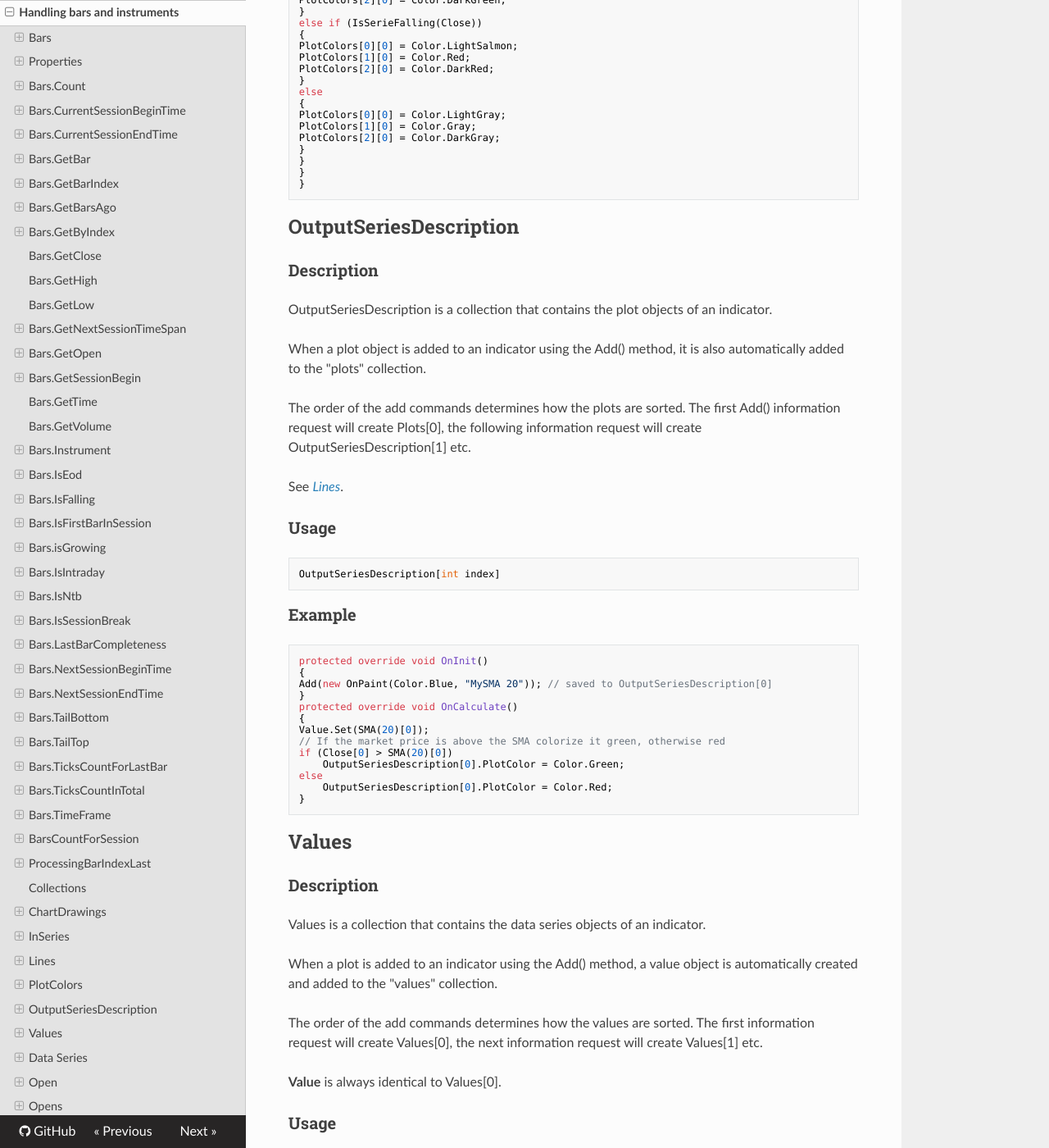
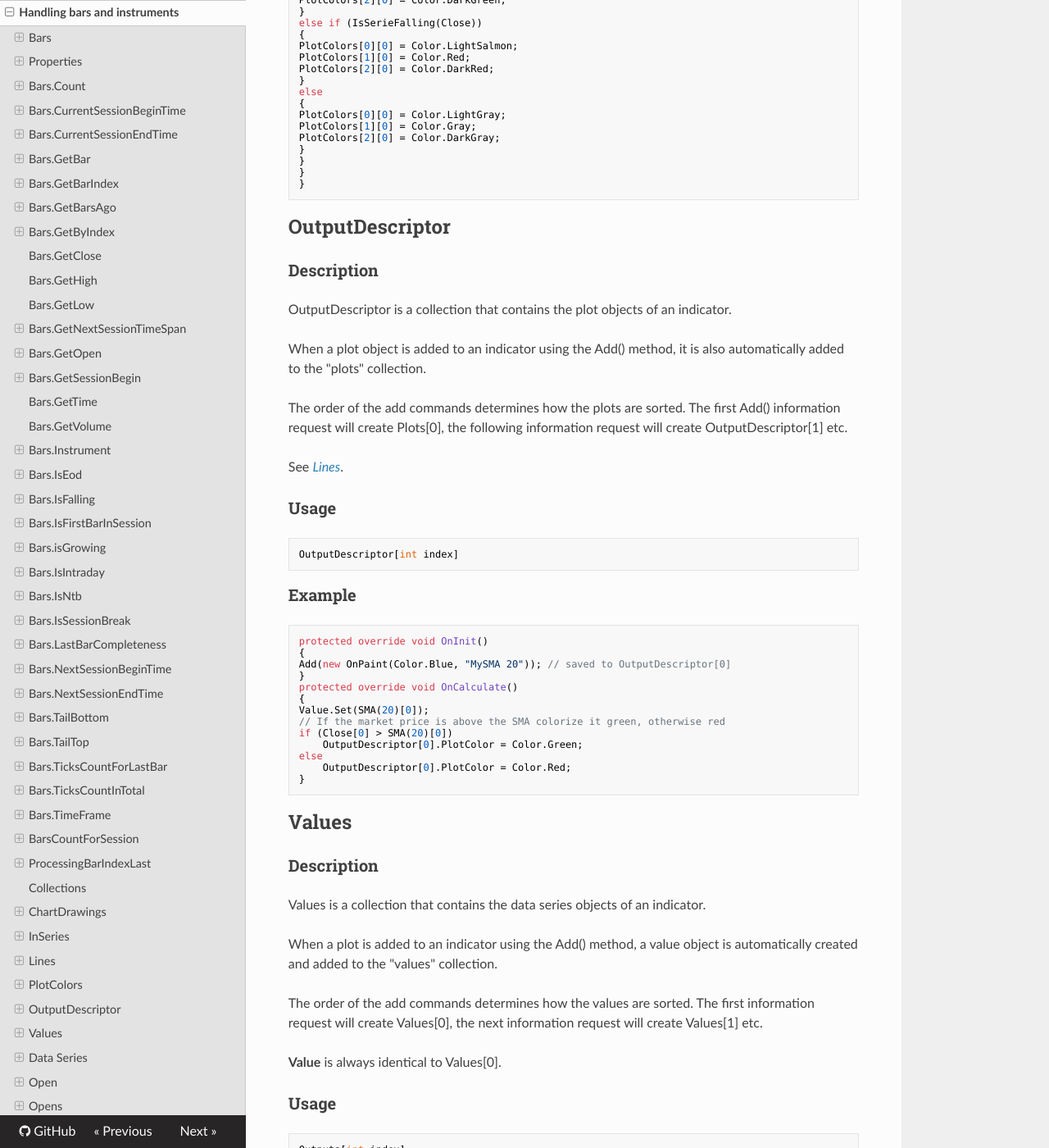
Before and after one commit to AgenaTrader/AgenaScript-documentation, an MkDocs documentation site: the page built from sources/handling_bars_and_instruments.md, in a window 1280 px wide and 1400 px high, scrolled down 32036 px. Shown: the whole window at 82% size. Built offline with MkDocs 1.6.1, drawn with Linux system fonts in a browser that asks for light colours; nearby versions of some CDN libraries; old or Windows-style settings are respelled for this version of MkDocs; some of the changed text lies outside the part shown.

Commit message:
Update handling_bars_and_instruments.md

````diff
--- a/sources/handling_bars_and_instruments.md
+++ b/sources/handling_bars_and_instruments.md
@@ -930,7 +930,7 @@
 
 The order of the add commands determines how these lines are sorted. The first information request of Add() will create Lines\[0\], the next information request will be Lines\[1\] etc.
 
-See [*OutputSeriesDescription*](#outputseriesdescription).
+See [*OutputDescriptor*](#outputdescriptor).
 
 ### Usage
 ```cs
@@ -1036,35 +1036,35 @@
 }
 ```
 
-## OutputSeriesDescription
-### Description
-OutputSeriesDescription is a collection that contains the plot objects of an indicator.
+## OutputDescriptor
+### Description
+OutputDescriptor is a collection that contains the plot objects of an indicator.
 
 When a plot object is added to an indicator using the Add() method, it is also automatically added to the "plots" collection.
 
-The order of the add commands determines how the plots are sorted. The first Add() information request will create Plots\[0\], the following information request will create OutputSeriesDescription\[1\] etc.
+The order of the add commands determines how the plots are sorted. The first Add() information request will create Plots\[0\], the following information request will create OutputDescriptor\[1\] etc.
 
 See [*Lines*](#lines).
 
 ### Usage
 ```cs
-OutputSeriesDescription[int index]
+OutputDescriptor[int index]
 ```
 
 ### Example
 ```cs
 protected override void OnInit()
 {
-Add(new OnPaint(Color.Blue, "MySMA 20")); // saved to OutputSeriesDescription[0]
+Add(new OnPaint(Color.Blue, "MySMA 20")); // saved to OutputDescriptor[0]
 }
 protected override void OnCalculate()
 {
 Value.Set(SMA(20)[0]);
 // If the market price is above the SMA colorize it green, otherwise red
 if (Close[0] > SMA(20)[0])
-	OutputSeriesDescription[0].PlotColor = Color.Green;
+	OutputDescriptor[0].PlotColor = Color.Green;
 else
-	OutputSeriesDescription[0].PlotColor = Color.Red;
+	OutputDescriptor[0].PlotColor = Color.Red;
 }
 ```
 
````
